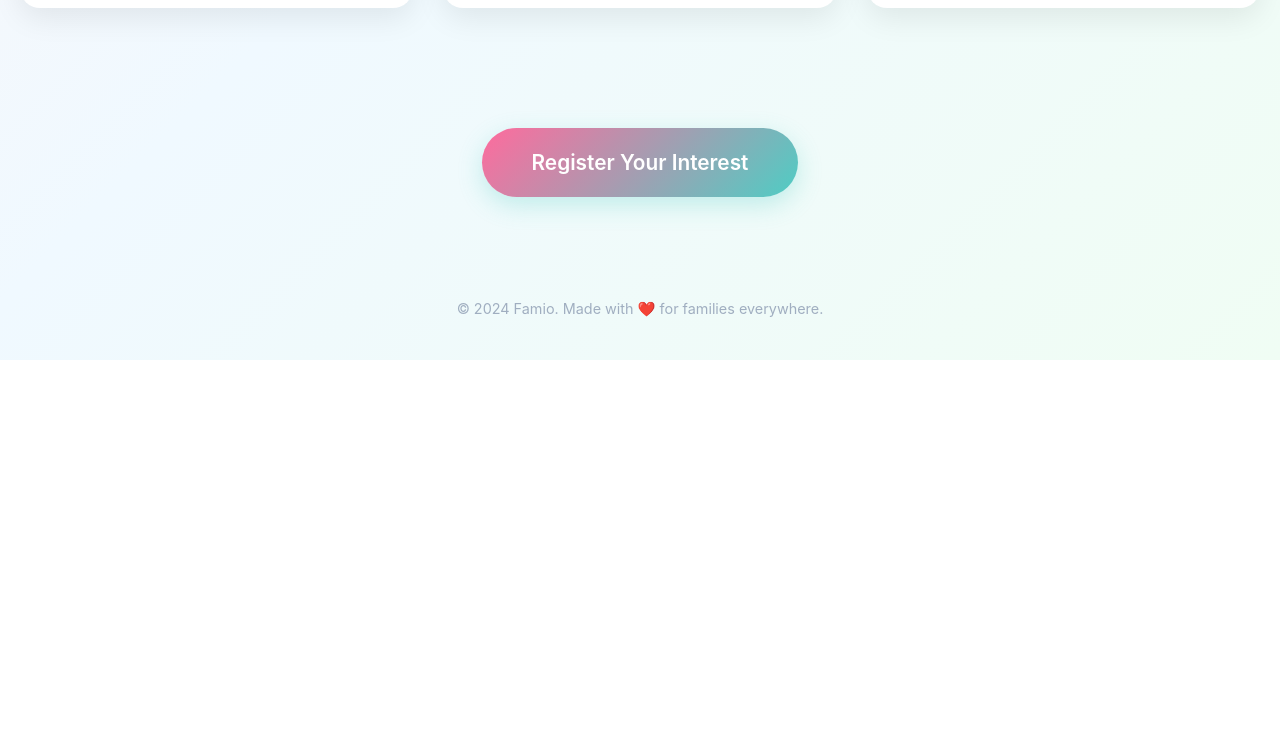
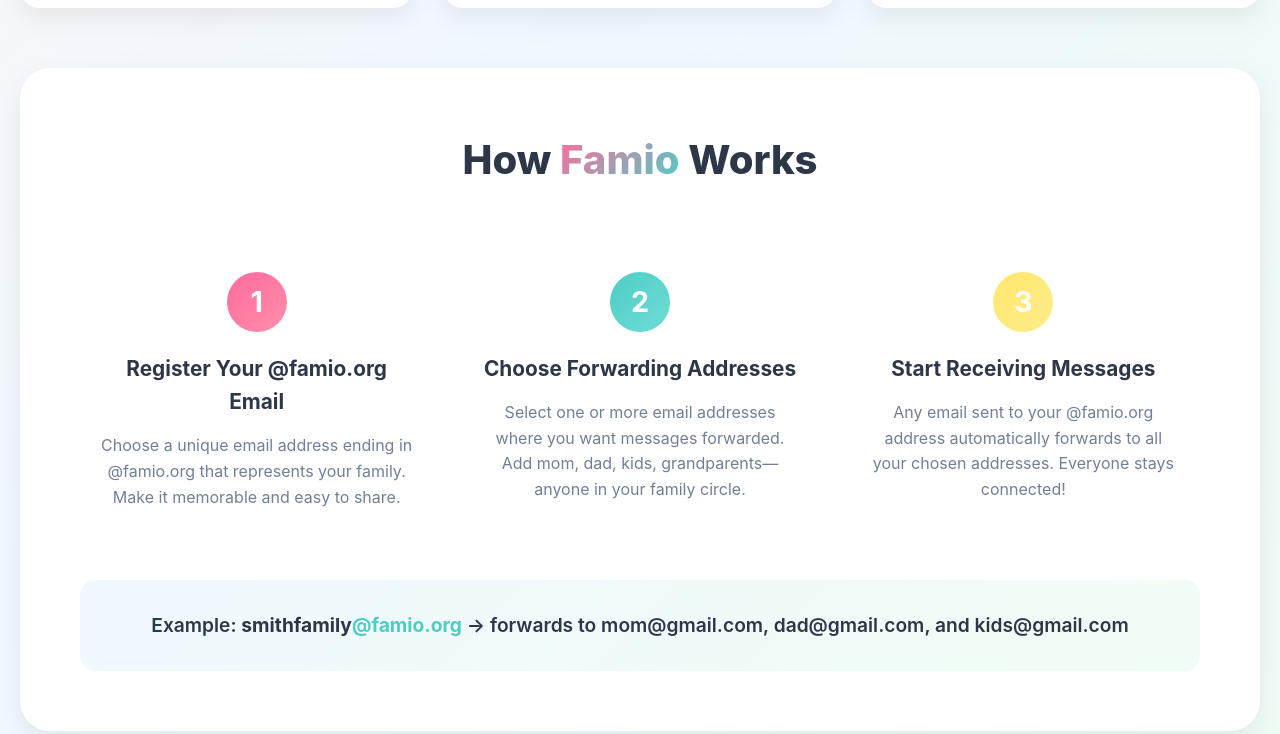
Before and after one commit to hello-famio/famio.org, a plain HTML site: page index.html in a window 1280 px wide. Shown: the part 1030-1764 px from the top of the page. Before the commit the page ends 1390 px from the top, so only its background shows below. Drawn offline with Linux system fonts and the light colour scheme.

Commit message:
Update how it works section

```diff
--- a/index.html
+++ b/index.html
@@ -128,6 +128,97 @@
             line-height: 1.6;
         }
 
+        .how-it-works {
+            background: white;
+            border-radius: 30px;
+            padding: 60px 40px;
+            margin: 60px 20px;
+            box-shadow: 0 10px 30px rgba(0, 0, 0, 0.08);
+        }
+
+        .how-it-works h2 {
+            text-align: center;
+            font-size: 2.5rem;
+            font-weight: 800;
+            color: #2d3748;
+            margin-bottom: 50px;
+        }
+
+        .how-it-works h2 .accent {
+            background: linear-gradient(135deg, #ff6b9d 0%, #4ecdc4 100%);
+            -webkit-background-clip: text;
+            -webkit-text-fill-color: transparent;
+            background-clip: text;
+        }
+
+        .steps {
+            display: grid;
+            grid-template-columns: repeat(auto-fit, minmax(250px, 1fr));
+            gap: 30px;
+            margin-bottom: 40px;
+        }
+
+        .step {
+            text-align: center;
+            padding: 30px 20px;
+        }
+
+        .step-number {
+            display: inline-block;
+            width: 60px;
+            height: 60px;
+            line-height: 60px;
+            border-radius: 50%;
+            font-size: 1.8rem;
+            font-weight: 700;
+            margin-bottom: 20px;
+            color: white;
+        }
+
+        .step:nth-child(1) .step-number {
+            background: linear-gradient(135deg, #ff6b9d 0%, #ff8fab 100%);
+        }
+
+        .step:nth-child(2) .step-number {
+            background: linear-gradient(135deg, #4ecdc4 0%, #6eddd6 100%);
+        }
+
+        .step:nth-child(3) .step-number {
+            background: linear-gradient(135deg, #ffe66d 0%, #ffed8a 100%);
+        }
+
+        .step-title {
+            font-size: 1.3rem;
+            font-weight: 700;
+            color: #2d3748;
+            margin-bottom: 15px;
+        }
+
+        .step-description {
+            color: #718096;
+            font-size: 1rem;
+            line-height: 1.6;
+        }
+
+        .email-example {
+            background: linear-gradient(135deg, #f0f9ff 0%, #f0fdf4 100%);
+            border-radius: 15px;
+            padding: 30px;
+            text-align: center;
+            margin-top: 40px;
+        }
+
+        .email-example-text {
+            font-size: 1.2rem;
+            color: #2d3748;
+            font-weight: 600;
+        }
+
+        .email-example-text .email-domain {
+            color: #4ecdc4;
+            font-weight: 700;
+        }
+
         .cta-section {
             text-align: center;
             padding: 60px 20px;
@@ -179,6 +270,27 @@
 
             .features {
                 grid-template-columns: 1fr;
+            }
+
+            .how-it-works {
+                padding: 40px 20px;
+                margin: 40px 10px;
+            }
+
+            .how-it-works h2 {
+                font-size: 2rem;
+            }
+
+            .steps {
+                grid-template-columns: 1fr;
+            }
+
+            .email-example {
+                padding: 20px;
+            }
+
+            .email-example-text {
+                font-size: 1rem;
             }
 
             .cta-button {
@@ -238,6 +350,43 @@
             </div>
         </section>
 
+        <section class="how-it-works">
+            <div class="container">
+                <h2>How <span class="accent">Famio</span> Works</h2>
+                <div class="steps">
+                    <div class="step">
+                        <div class="step-number">1</div>
+                        <h3 class="step-title">Register Your @famio.org Email</h3>
+                        <p class="step-description">
+                            Choose a unique email address ending in @famio.org that represents your family.
+                            Make it memorable and easy to share.
+                        </p>
+                    </div>
+                    <div class="step">
+                        <div class="step-number">2</div>
+                        <h3 class="step-title">Choose Forwarding Addresses</h3>
+                        <p class="step-description">
+                            Select one or more email addresses where you want messages forwarded.
+                            Add mom, dad, kids, grandparents—anyone in your family circle.
+                        </p>
+                    </div>
+                    <div class="step">
+                        <div class="step-number">3</div>
+                        <h3 class="step-title">Start Receiving Messages</h3>
+                        <p class="step-description">
+                            Any email sent to your @famio.org address automatically forwards to all
+                            your chosen addresses. Everyone stays connected!
+                        </p>
+                    </div>
+                </div>
+                <div class="email-example">
+                    <p class="email-example-text">
+                        Example: <strong>smithfamily</strong><span class="email-domain">@famio.org</span> → forwards to mom@gmail.com, dad@gmail.com, and kids@gmail.com
+                    </p>
+                </div>
+            </div>
+        </section>
+
         <section class="cta-section">
             <div class="container">
                 <a href="#register" class="cta-button" onclick="alert('Thank you for your interest! Registration coming soon.'); return false;">
```
